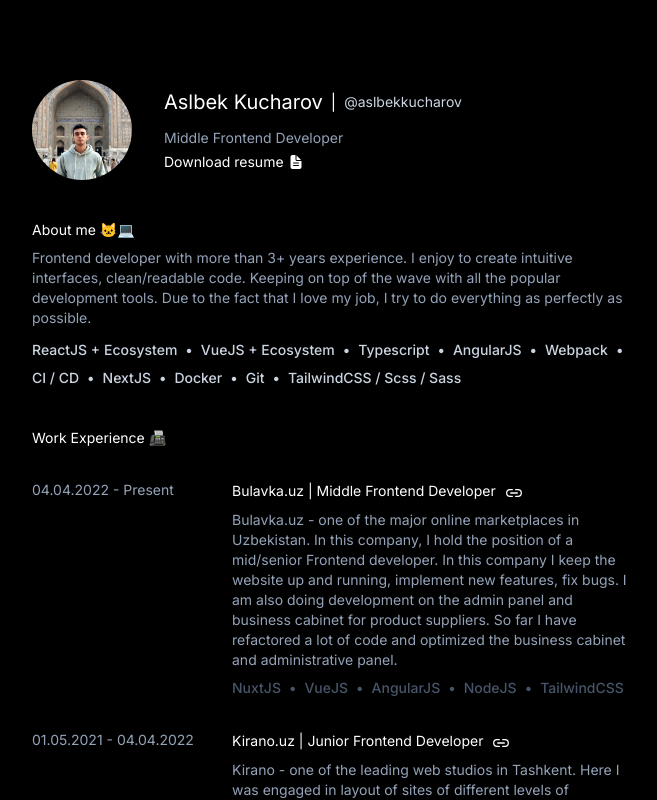
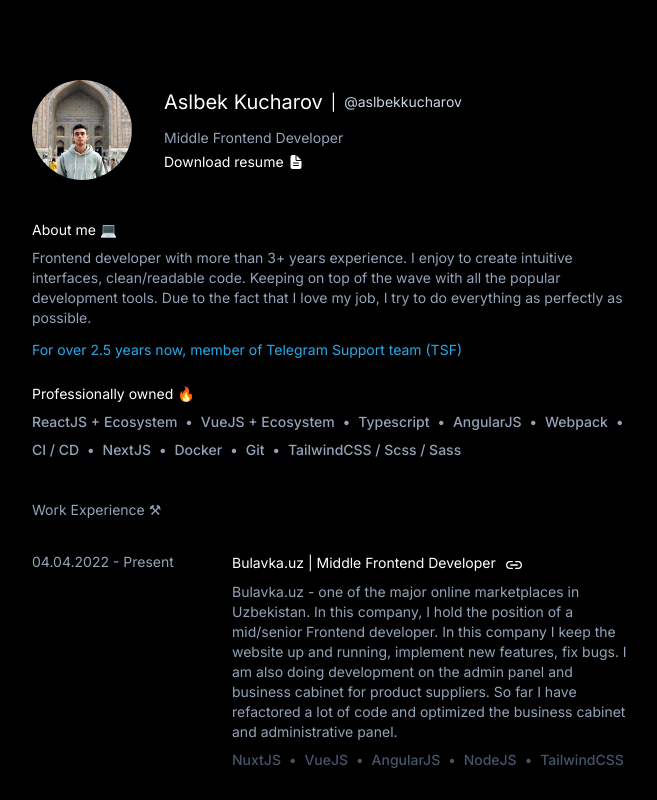
Before and after one commit to aslbekkucharov/portfolio, a Next.js app: page / in a window 1280 px wide. Shown: the top 800 px of the page, without its empty margins (308-965 px from the left). Built offline with nearby package versions, Linux system fonts and the light colour scheme.

Commit message:
refactor: additional info added

```diff
--- a/src/app/page.tsx
+++ b/src/app/page.tsx
@@ -2,6 +2,7 @@ import { User } from '@/components/User'
 import { TechStack } from '@/components/TechStack'
 import { userTechStack, workExpirience } from '@/config'
 import { WorkExperience } from '@/components/WorkExperienceItem'
+import { LogosTelegram } from '@/components/icons/LogosTelegram'
 
 export default function Home() {
 
@@ -14,14 +15,23 @@ export default function Home() {
           <User />
 
           <div className="flex flex-col items-start justify-start">
-            <h6 className="inline-block text-white text-sm mb-2">About me 🐱‍💻</h6>
-            <p className="text-slate-400 text-sm mb-3">Frontend developer with more than 3+ years experience. I enjoy to create intuitive interfaces, clean/readable code. Keeping on top of the wave with all the popular development tools. Due to the fact that I love my job, I try to do everything as perfectly as possible.</p>
-            <TechStack className='text-slate-300' technologies={userTechStack} />
+            <h6 className="inline-block text-white text-sm mb-2">About me 💻</h6>
+            <p className="text-slate-400 text-sm mb-3">
+              Frontend developer with more than 3+ years experience. I enjoy to create intuitive interfaces, clean/readable code.
+              Keeping on top of the wave with all the popular development tools.
+              Due to the fact that I love my job, I try to do everything as perfectly as possible.
+            </p>
+            <div className='inline-flex items-center gap-2 mb-6'>
+              <span className='text-[#28a8e9] text-sm'>For over 2.5 years now, member of Telegram Support team (TSF)</span>
+            </div>
+
+            <span className='inline-block text-white text-sm mb-2'>Professionally owned 🔥</span>
+            <TechStack className='text-slate-400' technologies={userTechStack} />
           </div>
         </section>
 
         <section className='flex flex-col gap-8'>
-          <h6 className="text-white text-sm">Work Experience 📠</h6>
+          <h6 className="text-slate-400 text-sm">Work Experience ⚒</h6>
 
           {workExpirience.map((exp, i) => (<WorkExperience experience={exp} key={i} />))}
         </section>
--- a/src/components/icons/IonDocumentText.tsx
+++ b/src/components/icons/IonDocumentText.tsx
@@ -1,4 +1,6 @@
-export default function IonDocumentText(props: any) {
+import { SVGProps } from "react"
+
+export default function IonDocumentText(props: SVGProps<SVGSVGElement>) {
     return (
         <svg xmlns="http://www.w3.org/2000/svg" width="1em" height="1em" viewBox="0 0 512 512" {...props}>
             <path fill="currentColor" d="M428 224H288a48 48 0 0 1-48-48V36a4 4 0 0 0-4-4h-92a64 64 0 0 0-64 64v320a64 64 0 0 0 64 64h224a64 64 0 0 0 64-64V228a4 4 0 0 0-4-4m-92 160H176a16 16 0 0 1 0-32h160a16 16 0 0 1 0 32m0-80H176a16 16 0 0 1 0-32h160a16 16 0 0 1 0 32"></path>
--- a/src/components/icons/IonLinkOutline.tsx
+++ b/src/components/icons/IonLinkOutline.tsx
@@ -1,4 +1,6 @@
-export default function IonLinkOutline(props: any) {
+import { SVGProps } from "react"
+
+export default function IonLinkOutline(props: SVGProps<SVGSVGElement>) {
     return (
         <svg xmlns="http://www.w3.org/2000/svg" width="1em" height="1em" viewBox="0 0 512 512" {...props}>
             <path fill="none" stroke="currentColor" strokeLinecap="round" strokeLinejoin="round" strokeWidth="36" d="M208 352h-64a96 96 0 0 1 0-192h64m96 0h64a96 96 0 0 1 0 192h-64m-140.71-96h187.42"></path>
--- /dev/null
+++ b/src/components/icons/LogosTelegram.tsx
@@ -0,0 +1,7 @@
+import { SVGProps } from "react"
+
+export function LogosTelegram(props: SVGProps<SVGSVGElement>) {
+    return (
+        <svg xmlns="http://www.w3.org/2000/svg" width="1em" height="1em" viewBox="0 0 32 32" {...props}><path fill="currentColor" d="M16 .5C7.437.5.5 7.438.5 16S7.438 31.5 16 31.5c8.563 0 15.5-6.938 15.5-15.5S24.562.5 16 .5m7.613 10.619l-2.544 11.988c-.188.85-.694 1.056-1.4.656l-3.875-2.856l-1.869 1.8c-.206.206-.381.381-.781.381l.275-3.944l7.181-6.488c.313-.275-.069-.431-.482-.156l-8.875 5.587l-3.825-1.194c-.831-.262-.85-.831.175-1.231l14.944-5.763c.694-.25 1.3.169 1.075 1.219z"></path></svg>
+    )
+}
```
